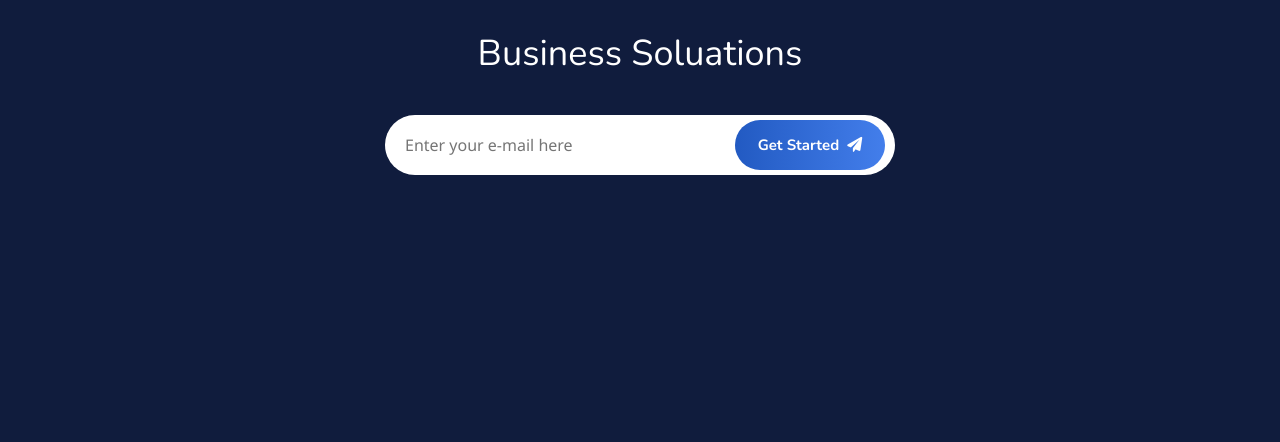
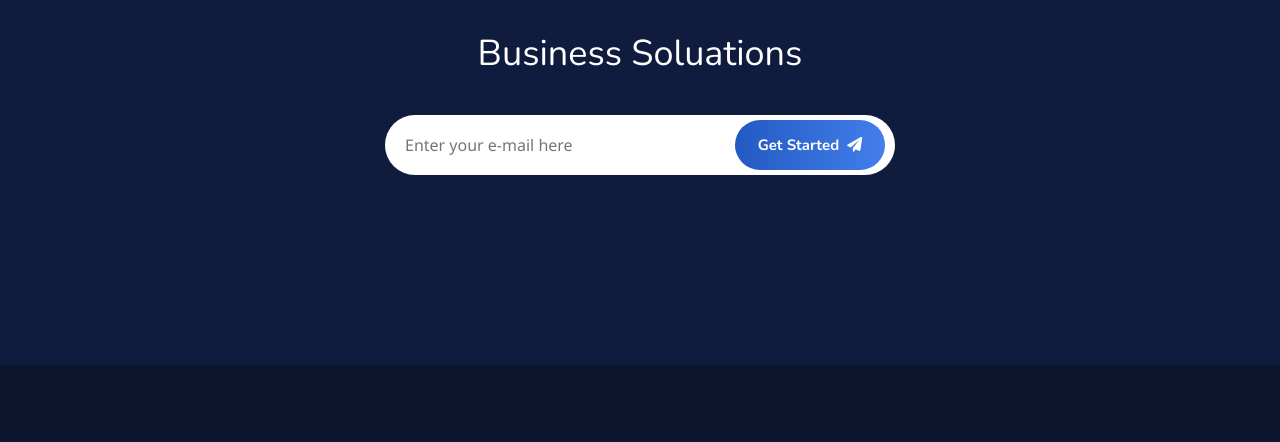
Before and after one commit to SomorMk/Anada-Business-Template, a plain HTML site: page index.html in a window 1280 px wide. Shown: the part 358-800 px from the top of the page. Drawn offline with nearby package versions, Linux system fonts and the light colour scheme.

Commit message:
Banner Height Adjusted

```diff
--- a/sass/components/_banner.scss
+++ b/sass/components/_banner.scss
@@ -5,7 +5,7 @@
                     Banner css Start
 =========================================================*/
 #banner{
-    height: 100vh;
+    // height: 100vh;
     background: $c1;
 
     .banner_text{
```
Also changed, not shown: css/style.css, 1 other file.
